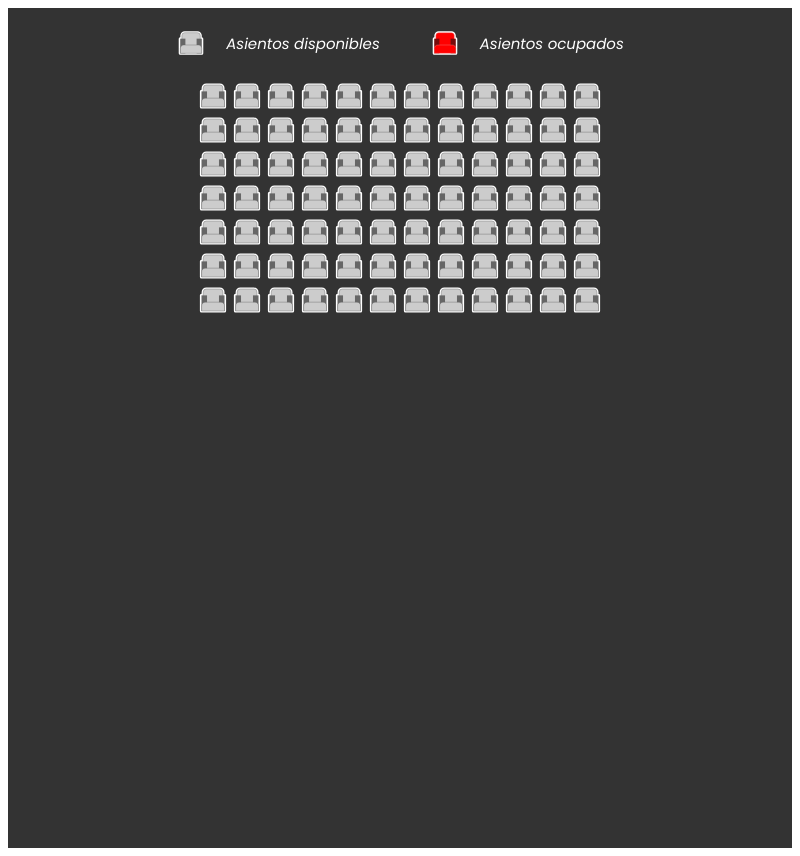
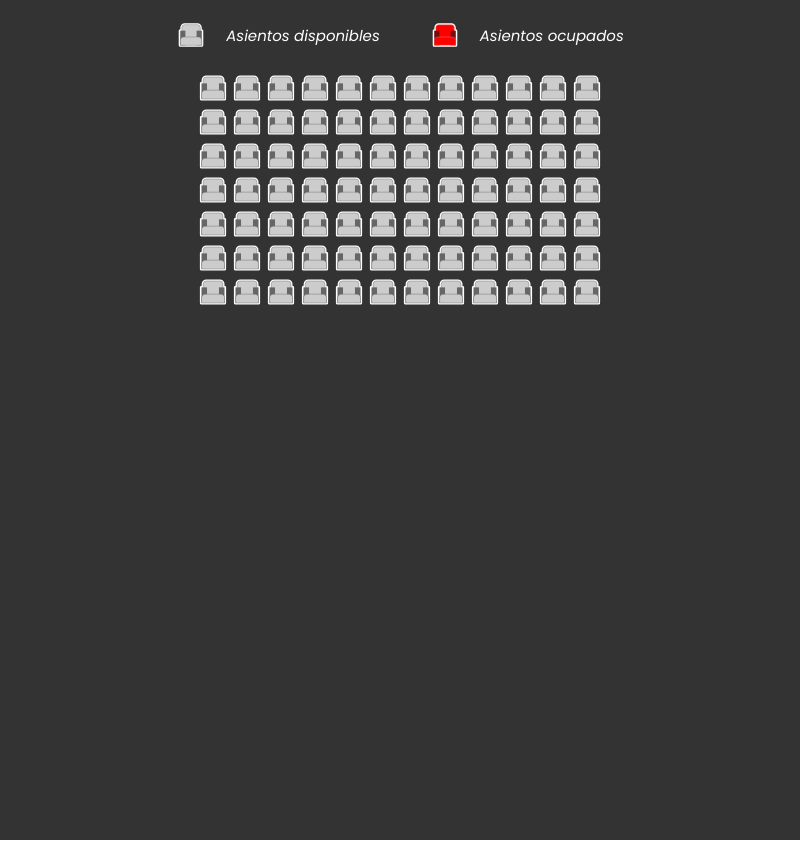
Before and after one commit to felieppe/movie-seats-viewer, an Electron app: page index.html in a window 800 px wide. Drawn offline with Linux system fonts and the light colour scheme; no server answers.

Commit message:
Fixed body that was a class not a html element

```diff
--- a/styles.css
+++ b/styles.css
@@ -1,6 +1,6 @@
 @import url('https://fonts.googleapis.com/css2?family=Poppins:ital,wght@0,100;0,200;0,300;0,400;0,500;0,600;0,700;0,800;0,900;1,100;1,200;1,300;1,400;1,500;1,600;1,700;1,800;1,900&display=swap');
 
-.body {
+body {
     margin: 0;
     padding: 0;
 }
```
